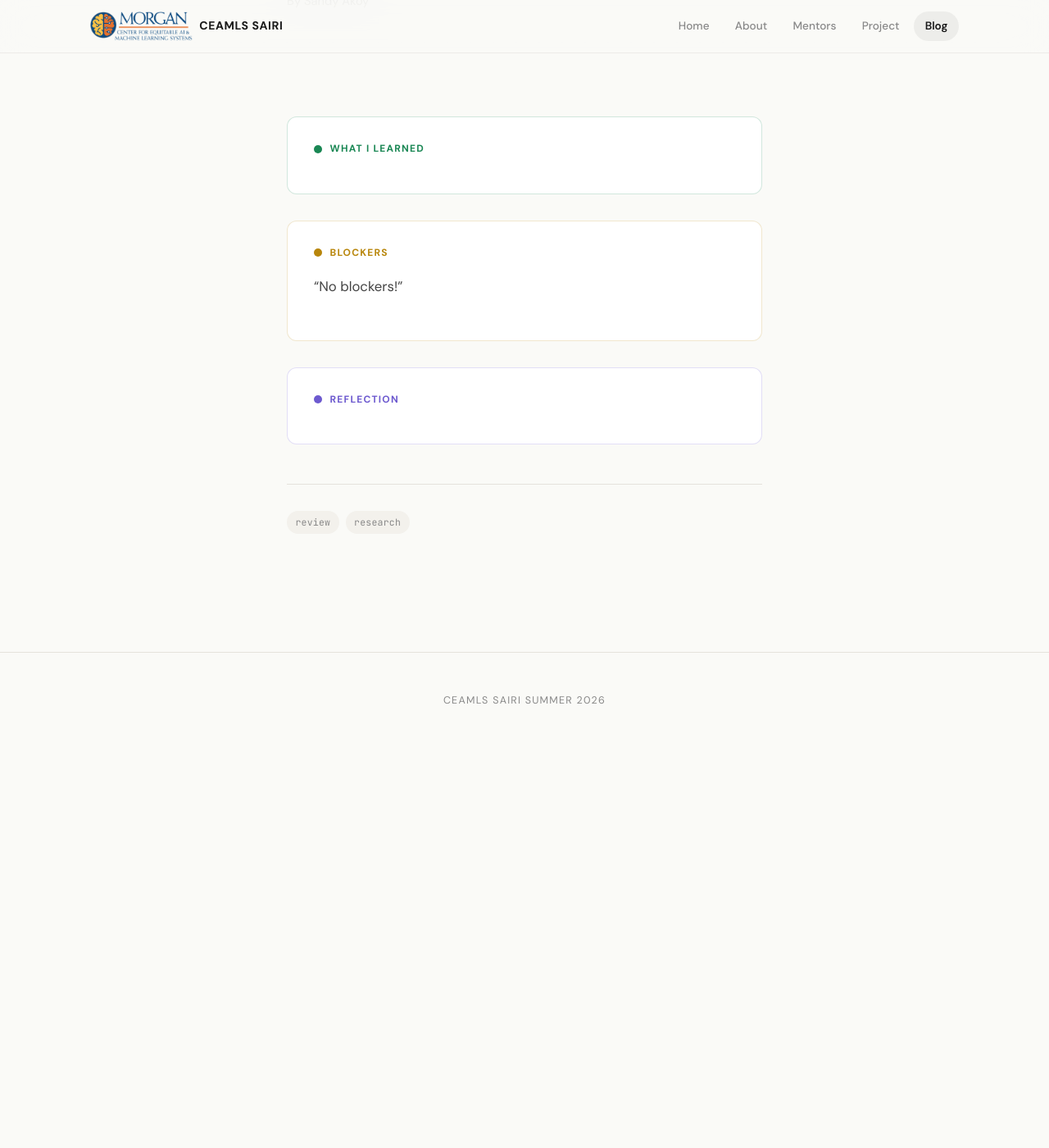
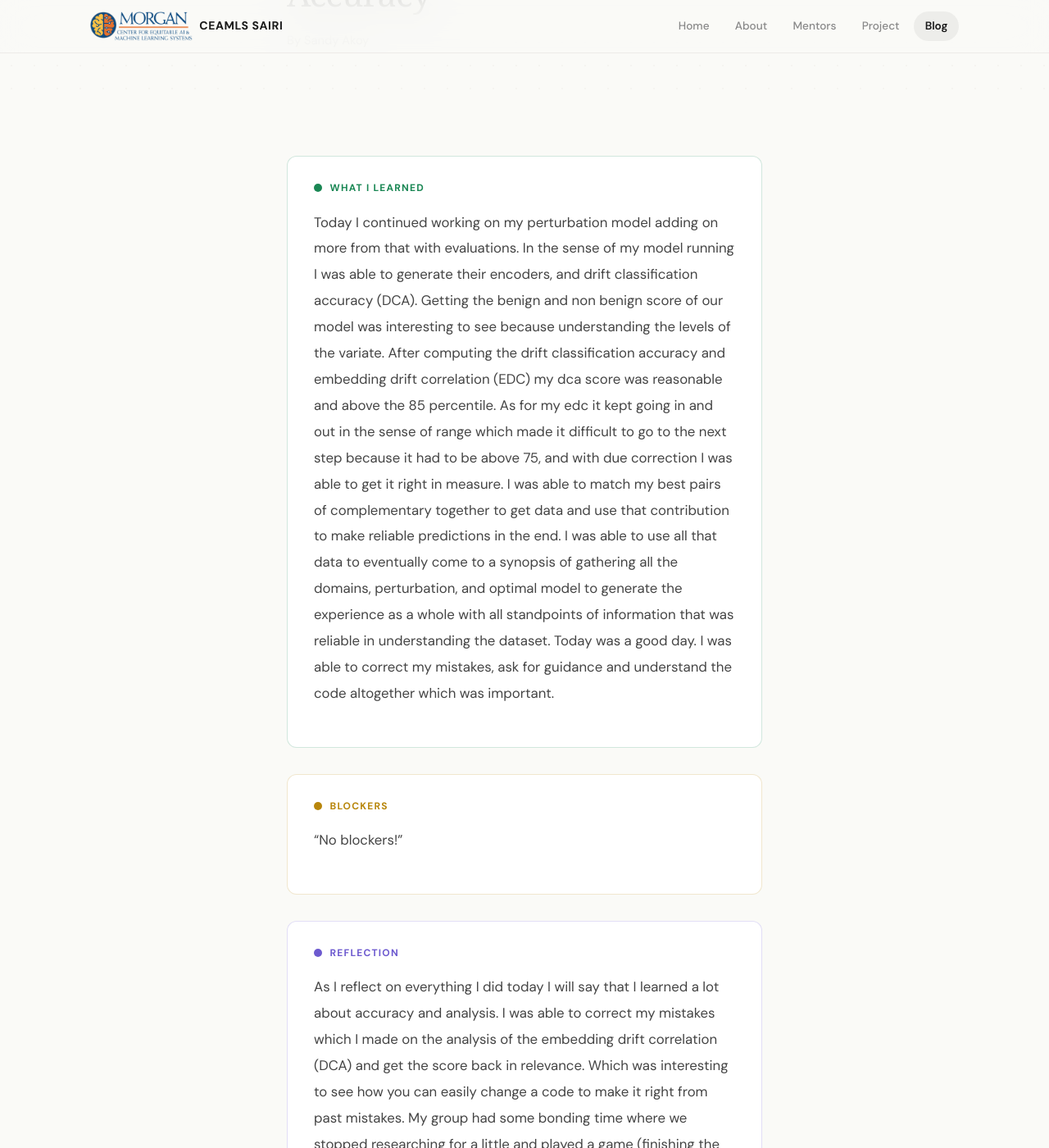
Before and after one commit to SandyAkoy/sandyakoyceamls26.github.io, a Jekyll site: the page built from _posts/2026-06-17-day-17.md, in a window 1280 px wide and 1400 px high, scrolled down 298 px. Shown: the whole window at 82% size. Built offline with Jekyll 4.4.1, drawn with Linux system fonts in a browser that asks for light colours; some web fonts are replaced; before the commit the page ends 1211 px from its top, so only the background shows below that; some of the changed text lies outside the part shown.

Commit message:
Update 2026-06-17-day-17.md

```diff
--- a/_posts/2026-06-17-day-17.md
+++ b/_posts/2026-06-17-day-17.md
@@ -1,11 +1,13 @@
 ---
 layout: post
-title: "Day 17 —   "
+title: "Day 17 —  Drift Classification Accuracy "
 date: 2026-06-17
 permalink: /day17.html
 tags: ["review", "research"]
 
 what_i_learned: |
+
+    Today I continued working on my perturbation model adding on more from that with evaluations. In the sense of my model running I was able to generate their encoders, and drift classification accuracy (DCA). Getting the benign and non benign score of our model was interesting to see because understanding the levels of the variate. After computing the drift classification accuracy and embedding drift correlation (EDC) my dca score was reasonable and above the 85 percentile.  As for my edc it kept going in and out in the sense of range which made it difficult to go to the next step because it had to be above 75, and with due correction I was able to get it right in measure. I was able to match my best pairs of complementary together to get data and use that contribution to make reliable predictions in the end. I was able to use all that data to eventually come to a synopsis of gathering all the domains, perturbation, and optimal model to generate the experience as a whole with all standpoints of information that was reliable in understanding the dataset. Today was a good day. I was able to correct my mistakes, ask for guidance and understand the code altogether which was important.
 
 
 
@@ -16,6 +18,6 @@ blockers: |
 
 reflection: |
 
-
+     As I reflect on everything I did today I will say that I learned a lot about accuracy and analysis. I was able to correct my mistakes which I made on the analysis of the embedding drift correlation (DCA)  and get the score back in relevance. Which was interesting to see how you can easily change a code to make it right from past mistakes. My group had some bonding time where we stopped researching for a little and played a game (finishing the word). One member will say a word like “ice” and the person following will have to continue by saying “cream” “cone” or anything that makes sense. The game was fun because everyone had different thoughts which was interesting to see and we laughed. The second round we made it about our project using terminology we knew which tested us and I really enjoyed and liked. It really gave us the time outside of research to have fun and I can say that I learn a lot and gain new perspectives.
 
 ---
```
